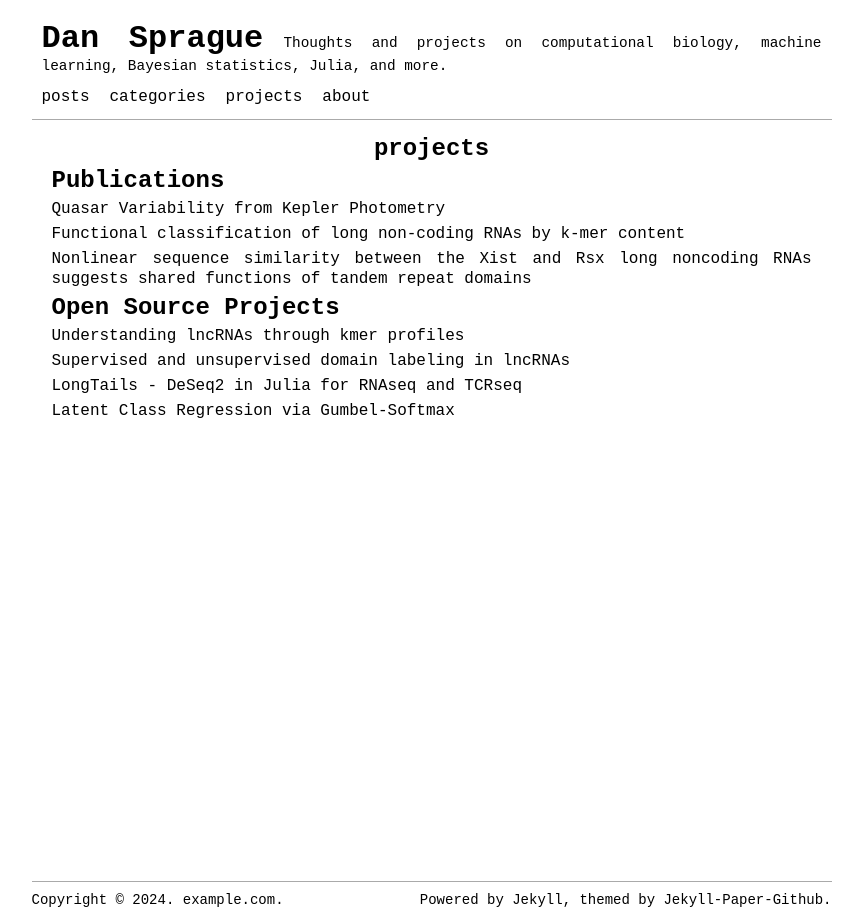
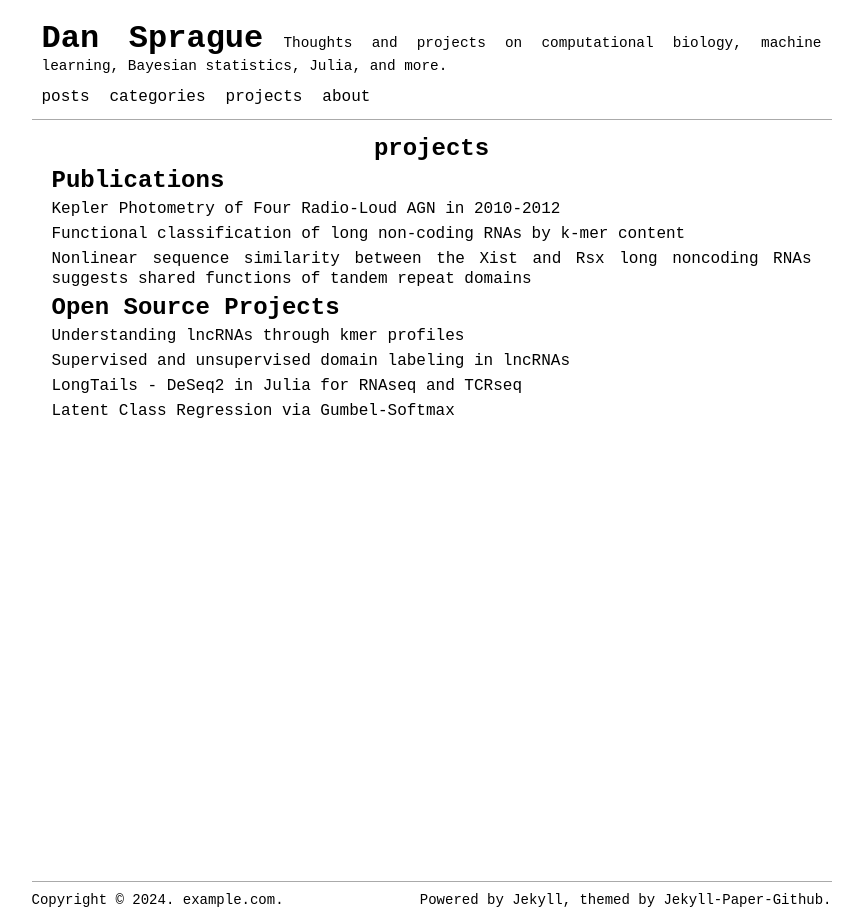
Before and after one commit to dan-sprague/dan-sprague.github.io, a Jekyll site: the page built from pages/projects.md, in a window 1280 px wide. Shown: the whole page, without its empty margins (201-1060 px from the left). Built offline with Jekyll 4.4.1, drawn with Linux system fonts in a browser that asks for light colours.

Commit message:
projects

```diff
--- a/pages/projects.md
+++ b/pages/projects.md
@@ -6,7 +6,7 @@ permalink: /projects/
 
 # Publications
 
-[Quasar Variability from Kepler Photometry](https://arxiv.org/abs/1303.1147)
+[Kepler Photometry of Four Radio-Loud AGN in 2010-2012](https://arxiv.org/abs/1303.1147)
 
 [Functional classification of long non-coding RNAs by k-mer content](https://www.nature.com/articles/s41588-018-0207-8)
 
```
